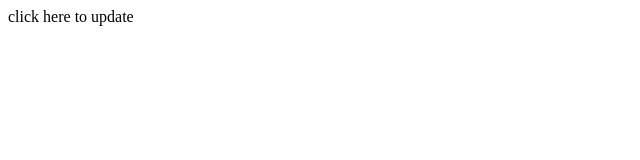
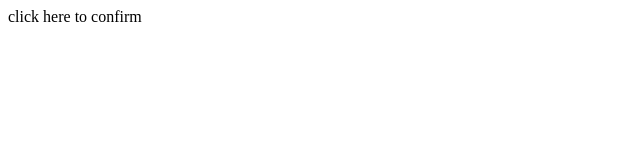
Before and after one commit to kyagambiddwa/pdf-reniew, a plain HTML site: page index.html in a window 1280 px wide. Shown: the full height of the page, 0-640 px from the left. Drawn offline with Linux system fonts and the light colour scheme.

Commit message:
Update index.html

```diff
--- a/index.html
+++ b/index.html
@@ -1,3 +1,3 @@
 <html>
-  <p><ahref=<p><ahref="christmas%20card.pdf">click here to update</a></p>
+  <p><ahref="https://github.com/kyagambiddwa/pdf-reniew/blob/main/christmas%20card.pdf">click here to confirm</a></p>
 </html>
```
